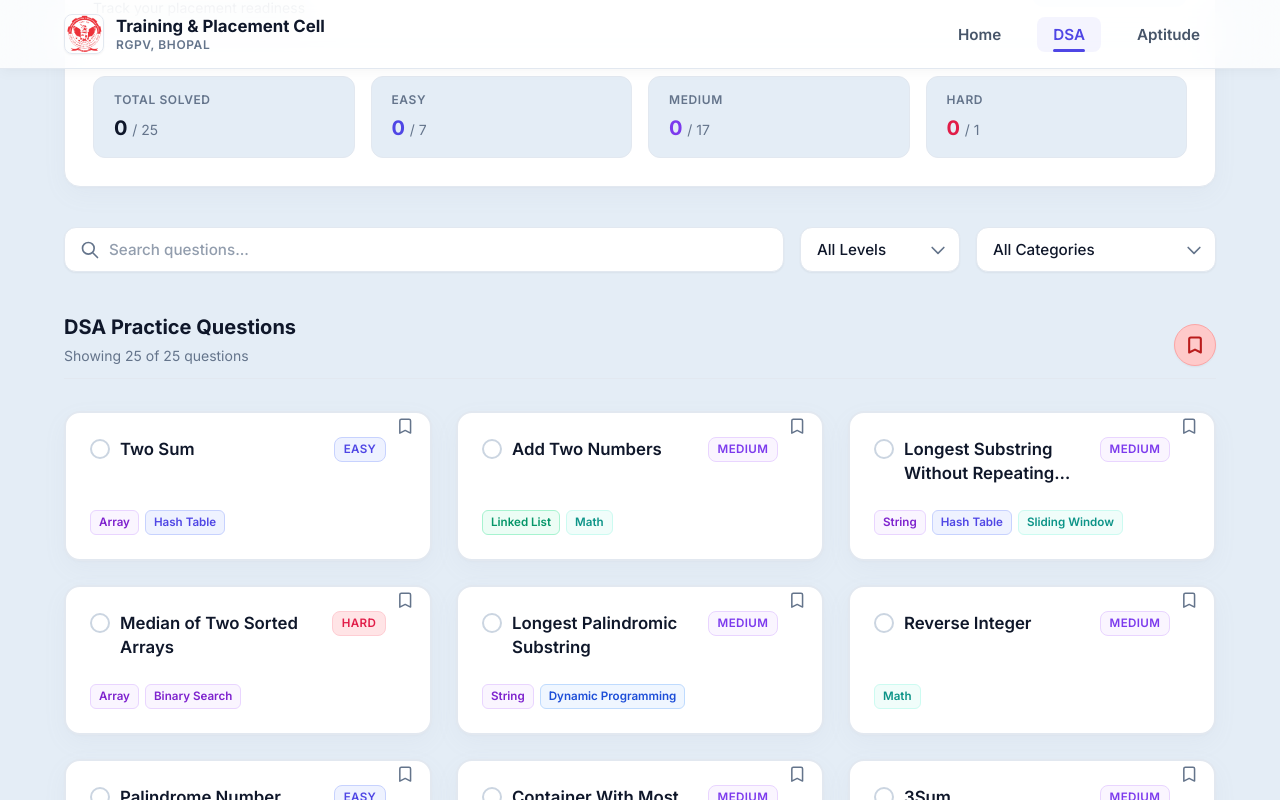
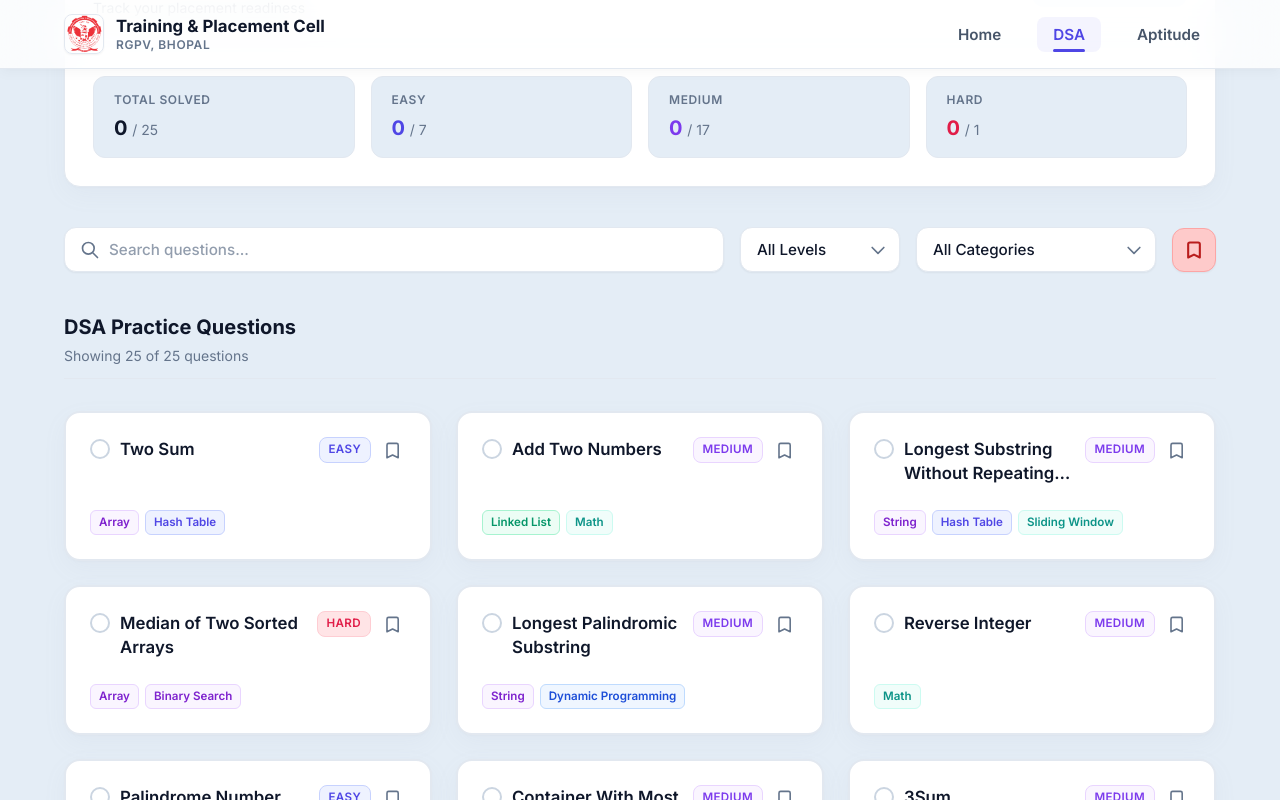
Before and after one commit to namansharma28/tnp_dsa, a React (Vite) app: page / in a window 1280 px wide. Both pictures are taken after a click on the button "Practice DSA →". Shown: the part 467-1267 px from the top of the page. Built offline with nearby package versions, Linux system fonts and the light colour scheme.

Commit message:
feat: implement filters and question card UI components for problem navigation

```diff
--- a/src/App.module.css
+++ b/src/App.module.css
@@ -481,42 +481,6 @@
   margin-top: 0.15rem;
 }
 
-/* RED BUTTON: Save for Revision toggle filter */
-.revisionModeButton {
-  display: flex;
-  align-items: center;
-  justify-content: center;
-  background-color: #fecaca; /* Red background */
-  border: 1px solid #fca5a5;
-  color: #b91c1c; /* Crimson red text */
-  width: 42px;
-  height: 42px;
-  border-radius: 50%;
-  cursor: pointer;
-  transition: var(--transition-smooth);
-  box-shadow: var(--shadow-sm);
-  flex-shrink: 0;
-}
-
-.revisionModeButton:hover {
-  background-color: #ef4444; /* Darker red hover fill */
-  border-color: #dc2626;
-  color: white;
-  box-shadow: 0 4px 12px rgba(220, 38, 38, 0.25);
-  transform: translateY(-2px);
-}
-
-.revisionModeButtonActive {
-  background-color: #dc2626;
-  border-color: #b91c1c;
-  color: white;
-  box-shadow: 0 4px 12px rgba(220, 38, 38, 0.25);
-}
-
-.btnBookmarkIcon {
-  width: 1.25rem;
-  height: 1.25rem;
-}
 
 /* Questions Grid */
 .grid {
--- a/src/App.tsx
+++ b/src/App.tsx
@@ -269,7 +269,7 @@ function App() {
 
       <main className={styles.main}>
         {/* VIEW 1: HOME VIEW */}
-         <section className={styles.hero}>
+        <section className={styles.hero}>
           <div className={styles.heroContent}>
             <span className={styles.heroTagline}>Training & Placement Cell, RGPV</span>
             <h1 className={styles.heroTitle}>Preparation for Placement</h1>
@@ -435,6 +435,11 @@ function App() {
                 setDsaSearch(query);
                 setDsaPage(1);
               }}
+              revisionMode={revisionMode}
+              onRevisionToggle={() => {
+                setRevisionMode(!revisionMode);
+                setDsaPage(1);
+              }}
             />
 
             {/* Questions Grid Section */}
@@ -445,21 +450,6 @@ function App() {
                   Showing {filteredDsaQuestions.length} of {questions.length} question{filteredDsaQuestions.length !== 1 ? 's' : ''}
                 </p>
               </div>
-
-              {/* RED BUTTON: Save for Revision toggle filter */}
-              <button
-                onClick={() => {
-                  setRevisionMode(!revisionMode);
-                  setDsaPage(1);
-                }}
-                className={`${styles.revisionModeButton} ${revisionMode ? styles.revisionModeButtonActive : ''}`}
-                title={revisionMode ? "Show All Questions" : "Show Saved for Revision"}
-                aria-label={revisionMode ? "Show All Questions" : "Show Saved for Revision"}
-              >
-                <svg className={styles.btnBookmarkIcon} fill="none" viewBox="0 0 24 24" stroke="currentColor">
-                  <path strokeLinecap="round" strokeLinejoin="round" strokeWidth={2.5} d="M5 5a2 2 0 012-2h10a2 2 0 012 2v16l-7-3.5L5 21V5z" />
-                </svg>
-              </button>
             </div>
 
             {paginatedDsaQuestions.length > 0 ? (
@@ -549,7 +539,7 @@ function App() {
                 setAptTopic(topic);
                 setAptPage(1);
               }}
-              onDifficultyChange={() => {}}
+              onDifficultyChange={() => { }}
               onSearchChange={(query) => {
                 setAptSearch(query);
                 setAptPage(1);
@@ -578,7 +568,7 @@ function App() {
                         e.stopPropagation();
                         toggleSolvedAptitude(question.id);
                       }}
-                      onClick={() => {}} // clicking redirects directly (handled in Card)
+                      onClick={() => { }} // clicking redirects directly (handled in Card)
                     />
                   ))}
                 </div>
--- a/src/components/Filters.module.css
+++ b/src/components/Filters.module.css
@@ -149,6 +149,43 @@
   font-weight: 600;
 }
 
+/* Rectangular Save for Revision filter button */
+.revisionModeButton {
+  display: flex;
+  align-items: center;
+  justify-content: center;
+  background-color: #fecaca; /* Red background */
+  border: 1px solid #fca5a5;
+  color: #b91c1c; /* Crimson red text */
+  width: 44px;
+  height: 44px;
+  border-radius: var(--radius-lg); /* Rounded rectangle matching selects */
+  cursor: pointer;
+  transition: var(--transition-smooth);
+  box-shadow: var(--shadow-sm);
+  flex-shrink: 0;
+}
+
+.revisionModeButton:hover {
+  background-color: #ef4444; /* Darker red hover fill */
+  border-color: #dc2626;
+  color: white;
+  box-shadow: 0 4px 12px rgba(220, 38, 38, 0.25);
+  transform: translateY(-2px);
+}
+
+.revisionModeButtonActive {
+  background-color: #dc2626;
+  border-color: #b91c1c;
+  color: white;
+  box-shadow: 0 4px 12px rgba(220, 38, 38, 0.25);
+}
+
+.btnBookmarkIcon {
+  width: 1.25rem;
+  height: 1.25rem;
+}
+
 @media (min-width: 640px) {
   .container {
     flex-direction: row;
--- a/src/components/Filters.tsx
+++ b/src/components/Filters.tsx
@@ -10,6 +10,8 @@ interface FiltersProps {
   onTopicChange: (topic: string) => void;
   onDifficultyChange: (difficulty: string) => void;
   onSearchChange: (query: string) => void;
+  revisionMode?: boolean;
+  onRevisionToggle?: () => void;
 }
 
 // Custom drop-down selector component
@@ -97,6 +99,8 @@ const Filters = ({
   onTopicChange,
   onDifficultyChange,
   onSearchChange,
+  revisionMode = false,
+  onRevisionToggle,
 }: FiltersProps) => {
   return (
     <div className={styles.filters}>
@@ -143,6 +147,20 @@ const Filters = ({
           placeholder="All Categories"
           className={styles.topicSelect}
         />
+
+        {/* Save for Revision rectangular toggle */}
+        {onRevisionToggle && (
+          <button
+            onClick={onRevisionToggle}
+            className={`${styles.revisionModeButton} ${revisionMode ? styles.revisionModeButtonActive : ''}`}
+            title={revisionMode ? "Show All Questions" : "Show Saved for Revision"}
+            aria-label={revisionMode ? "Show All Questions" : "Show Saved for Revision"}
+          >
+            <svg className={styles.btnBookmarkIcon} fill="none" viewBox="0 0 24 24" stroke="currentColor">
+              <path strokeLinecap="round" strokeLinejoin="round" strokeWidth={2.5} d="M5 5a2 2 0 012-2h10a2 2 0 012 2v16l-7-3.5L5 21V5z" />
+            </svg>
+          </button>
+        )}
       </div>
     </div>
   );
--- a/src/components/QuestionCard.module.css
+++ b/src/components/QuestionCard.module.css
@@ -39,7 +39,6 @@
   justify-content: space-between;
   gap: 0.75rem;
   margin-bottom: 1.25rem;
-  padding-right: 1.25rem; /* space for bookmark button */
 }
 
 .titleSection {
@@ -152,11 +151,15 @@
   border: 1px solid transparent;
 }
 
-/* Bookmark revision button */
-.bookmarkButton {
-  position: absolute;
-  top: 0;
-  right: 0.75rem;
+/* Inline actions block next to difficulty badge */
+.metaActions {
+  display: flex;
+  align-items: center;
+  gap: 0.5rem;
+  flex-shrink: 0;
+}
+
+.cardBookmarkButton {
   background: none;
   border: none;
   cursor: pointer;
@@ -166,12 +169,11 @@
   display: flex;
   align-items: center;
   justify-content: center;
-  z-index: 10;
 }
 
-.bookmarkButton:hover {
+.cardBookmarkButton:hover {
   color: #ef4444;
-  transform: translateY(2px);
+  transform: scale(1.15);
 }
 
 .bookmarkActive {
@@ -179,8 +181,8 @@
 }
 
 .bookmarkIcon {
-  width: 1.15rem;
-  height: 1.15rem;
+  width: 1.2rem;
+  height: 1.2rem;
 }
 
 /* Colored topic variations (Hashed) */
--- a/src/components/QuestionCard.tsx
+++ b/src/components/QuestionCard.tsx
@@ -81,9 +81,26 @@ const QuestionCard = ({
         </div>
 
         {!isAptitude && 'difficulty' in question && (
-          <span className={`${styles.badge} ${getDifficultyClass(question.difficulty)}`}>
-            {question.difficulty}
-          </span>
+          <div className={styles.metaActions}>
+            <span className={`${styles.badge} ${getDifficultyClass(question.difficulty)}`}>
+              {question.difficulty}
+            </span>
+            {onToggleBookmark && (
+              <button
+                className={`${styles.cardBookmarkButton} ${isBookmarked ? styles.bookmarkActive : ''}`}
+                onClick={(e) => {
+                  e.stopPropagation();
+                  onToggleBookmark(e);
+                }}
+                aria-label={isBookmarked ? "Remove from revision" : "Save for revision"}
+                title={isBookmarked ? "Remove from revision" : "Save for revision"}
+              >
+                <svg className={styles.bookmarkIcon} viewBox="0 0 24 24" fill={isBookmarked ? "currentColor" : "none"} stroke="currentColor">
+                  <path strokeLinecap="round" strokeLinejoin="round" strokeWidth={2} d="M5 5a2 2 0 012-2h10a2 2 0 012 2v16l-7-3.5L5 21V5z" />
+                </svg>
+              </button>
+            )}
+          </div>
         )}
       </div>
 
@@ -97,23 +114,6 @@ const QuestionCard = ({
           </span>
         ))}
       </div>
-
-      {/* Bookmark Save for Revision corner icon for DSA cards */}
-      {!isAptitude && onToggleBookmark && (
-        <button
-          className={`${styles.bookmarkButton} ${isBookmarked ? styles.bookmarkActive : ''}`}
-          onClick={(e) => {
-            e.stopPropagation();
-            onToggleBookmark(e);
-          }}
-          aria-label={isBookmarked ? "Remove from revision" : "Save for revision"}
-          title={isBookmarked ? "Remove from revision" : "Save for revision"}
-        >
-          <svg className={styles.bookmarkIcon} viewBox="0 0 24 24" fill={isBookmarked ? "currentColor" : "none"} stroke="currentColor">
-            <path strokeLinecap="round" strokeLinejoin="round" strokeWidth={2} d="M5 5a2 2 0 012-2h10a2 2 0 012 2v16l-7-3.5L5 21V5z" />
-          </svg>
-        </button>
-      )}
     </div>
   );
 };
```
